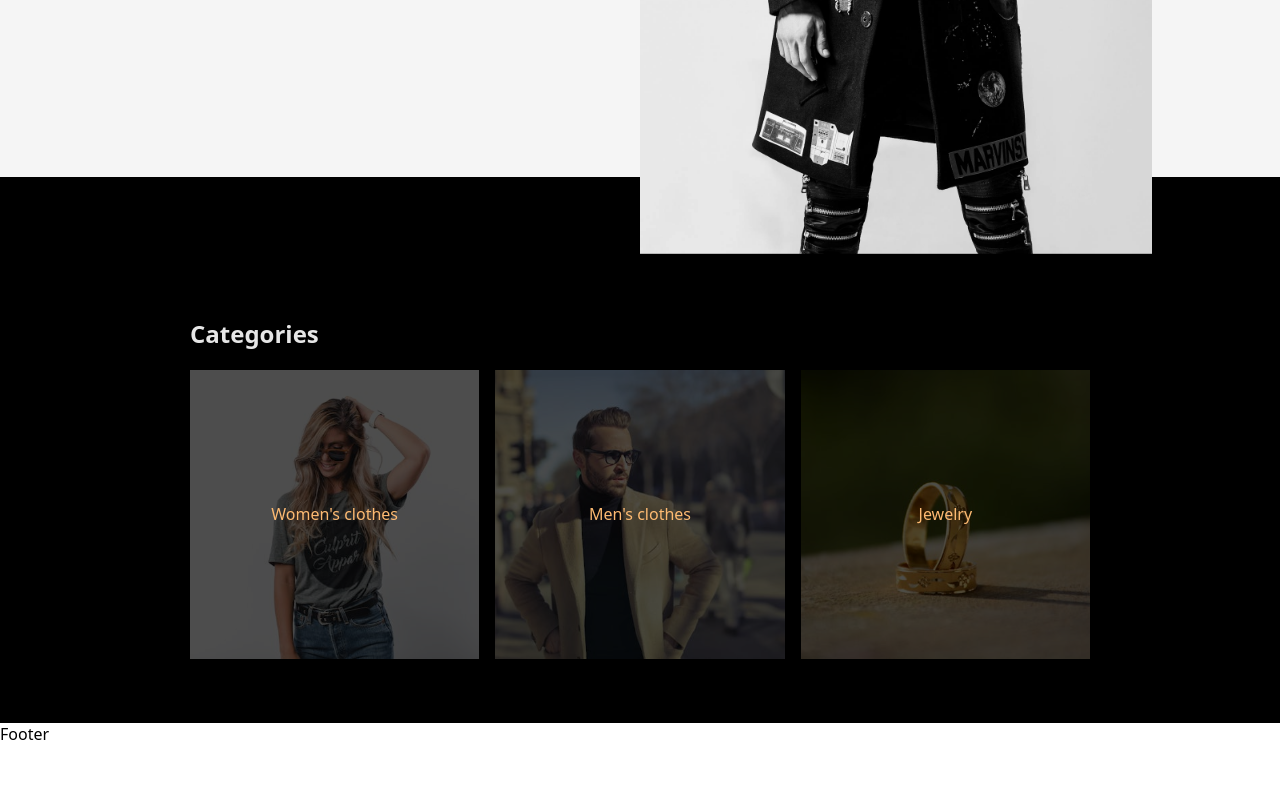
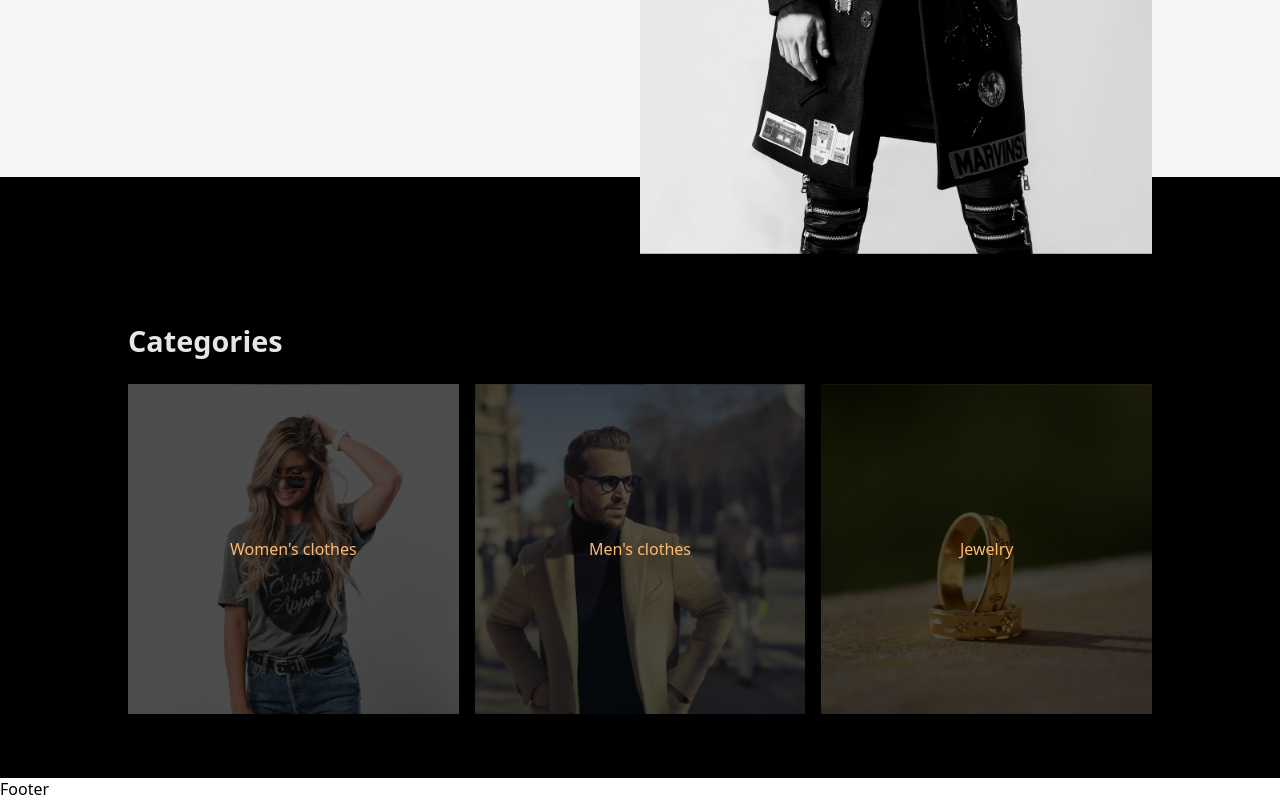
Before and after one commit to wsfer/shopping-cart, a React (Vite) app: page / in a window 1280 px wide. Shown: the part 1157-1957 px from the top of the page. Before the commit the page ends 1902 px from the top, so only its background shows below. Built offline with nearby package versions, Linux system fonts and the light colour scheme.

Commit message:
feat: change font size variables to be more responsive

```diff
--- a/src/components/Header/Header.module.scss
+++ b/src/components/Header/Header.module.scss
@@ -9,7 +9,7 @@
 }
 
 .logo {
-  font-size: var(--text-xl);
+  font-size: var(--text-lg);
   margin-right: auto;
   outline-offset: 0.1em;
   text-decoration: none;
@@ -31,6 +31,7 @@
 
 .link {
   color: var(--neutral-200);
+  font-size: var(--text-normal);
   outline-offset: 0.1em;
   text-decoration: none;
 
--- a/src/global.scss
+++ b/src/global.scss
@@ -24,15 +24,15 @@
   --orange-600: hsl(21, 90%, 48%);
   --opaque-light: hsla(0, 0%, 100%, 0.7);
   --opaque-dark: hsla(0, 0%, 0%, 0.7);
-  --text-xs: 0.75rem;
-  --text-sm: 0.875rem;
-  --text-normal: 1rem;
-  --text-lg: 1.125rem;
-  --text-xl: 1.25rem;
-  --text-2xl: 1.5rem;
-  --text-3xl: 1.875rem;
-  --text-4xl: 2.25rem;
-  --text-5xl: 3rem;
+  --text-xs: clamp(0.75rem, 0.875vw, 1.5rem);
+  --text-sm: clamp(0.875rem, 1vw, 1.75rem);
+  --text-normal: clamp(1rem, 1.25vw, 2rem);
+  --text-lg: clamp(1.125rem, 1.75vw, 2.25rem);
+  --text-xl: clamp(1.25rem, 2vw, 2.5rem);
+  --text-2xl: clamp(1.5rem, 2.25vw, 3rem);
+  --text-3xl: clamp(1.875rem, 2.5vw, 3.5rem);
+  --text-4xl: clamp(2.25rem, 3vw, 4.5rem);
+  --text-5xl: clamp(3rem, 4vw, 6rem);
 }
 
 // Resets
--- a/src/pages/Home/About.module.scss
+++ b/src/pages/Home/About.module.scss
@@ -20,10 +20,12 @@
 
 .paragraph {
   color: var(--neutral-700);
+  font-size: var(--text-normal);
 }
 
 .button {
   display: block;
+  font-size: var(--text-normal);
   margin: 2em auto 0;
   padding: 0.5em 1em;
   width: fit-content;
--- a/src/pages/Home/Categories.jsx
+++ b/src/pages/Home/Categories.jsx
@@ -6,7 +6,6 @@ function Categories() {
   return (
     <section className={styles.categories}>
       <Container>
-        <div className={styles.content}>
         <h2 className={styles.title}>Categories</h2>
         <nav>
           <ul className={styles.list}>
@@ -36,7 +35,6 @@ function Categories() {
             </li>
           </ul>
         </nav>
-        </div>
       </Container>
     </section>
   );
--- a/src/pages/Home/Categories.module.scss
+++ b/src/pages/Home/Categories.module.scss
@@ -3,11 +3,6 @@ $opaque-background: linear-gradient(var(--opaque-dark), var(--opaque-dark));
 .categories {
   background-color: var(--neutral-1000);
   padding: 7.5rem 0 3rem;
-}
-
-.content {
-  margin: 0 auto;
-  max-width: 900px;
 }
 
 .title {
@@ -33,6 +28,7 @@ $opaque-background: linear-gradient(var(--opaque-dark), var(--opaque-dark));
   background-size: cover;
   color: var(--orange-300);
   display: flex;
+  font-size: var(--text-normal);
   justify-content: center;
   outline-offset: 0.1em;
   text-align: center;
--- a/src/pages/Home/Hero.module.scss
+++ b/src/pages/Home/Hero.module.scss
@@ -21,10 +21,12 @@
 
 .paragraph {
   color: var(--neutral-300);
+  font-size: var(--text-normal);
 }
 
 .button {
   display: block;
+  font-size: var(--text-normal);
   margin: 2em auto;
   padding: 0.5em 1em;
   width: fit-content;
```
Lines whose indentation alone changed are shown as unchanged.
